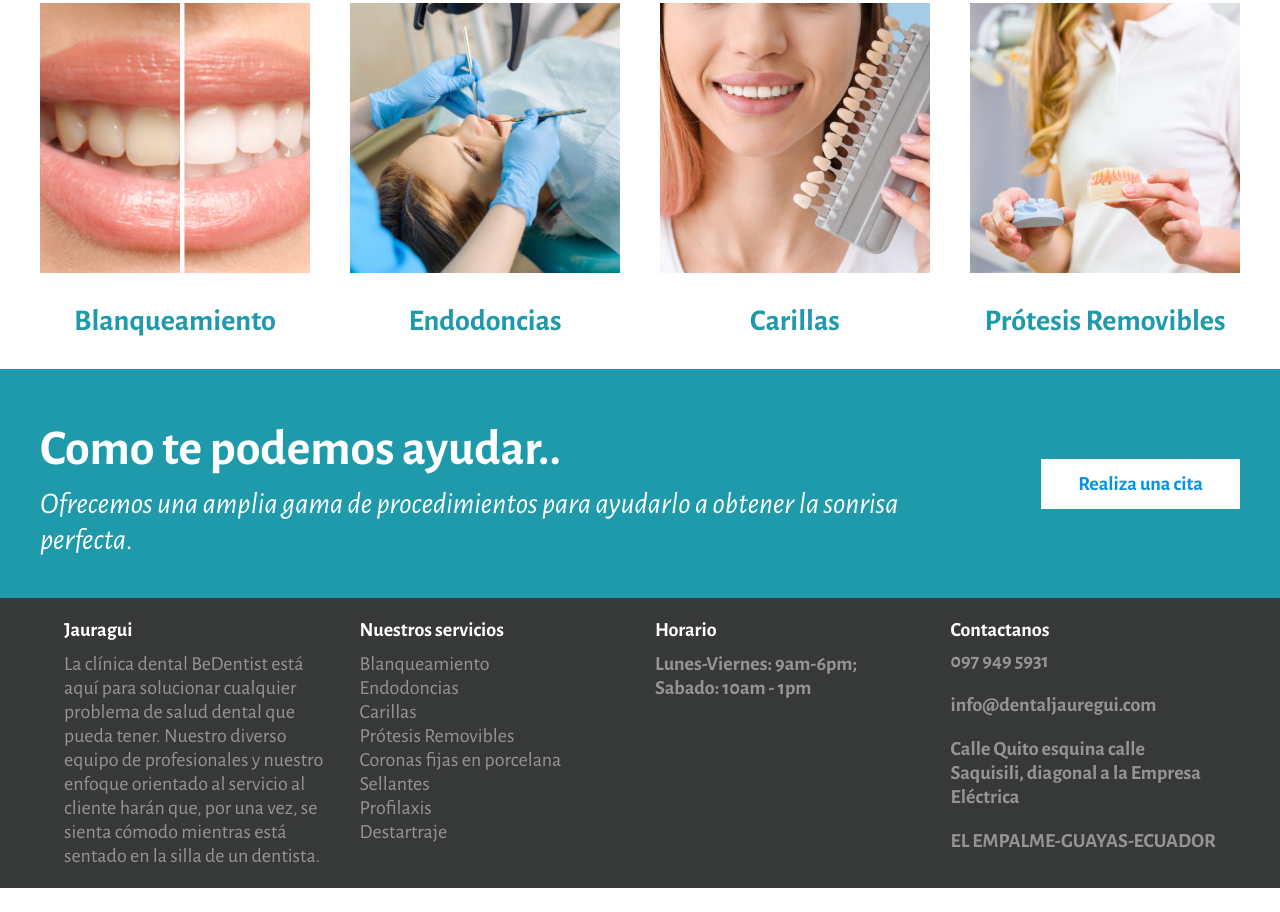
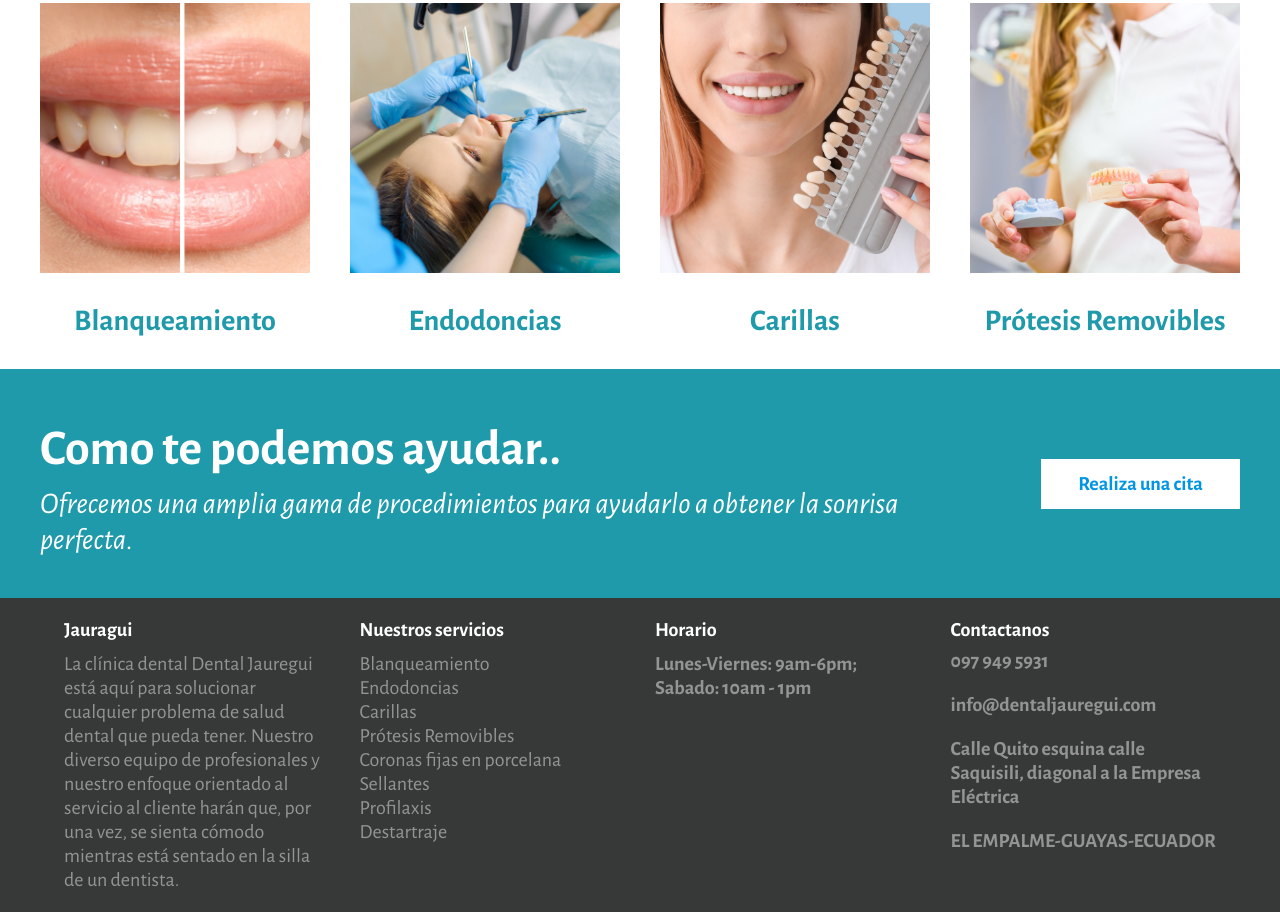
Before and after one commit to FrankAveig/jauregui, a plain HTML site: page index.html in a window 1280 px wide. Shown: the part 1919-2831 px from the top of the page. Before the commit the page ends 2807 px from the top, so only its background shows below. Drawn offline with nearby package versions, Linux system fonts and the light colour scheme; files whose address does not match are found by name.

Commit message:
ultimos cambios bocetos

```diff
--- a/index.html
+++ b/index.html
@@ -179,7 +179,7 @@
 
     <div>
       <h3>Jauragui</h3>
-      <p>La clínica dental BeDentist está aquí para solucionar cualquier problema de salud dental que pueda tener.
+      <p>La clínica dental Dental Jauregui está aquí para solucionar cualquier problema de salud dental que pueda tener.
         Nuestro diverso equipo de profesionales y nuestro enfoque orientado al servicio al cliente harán que, por una vez,
         se sienta cómodo mientras está sentado en la silla de un dentista.</p>
       </div>
```
